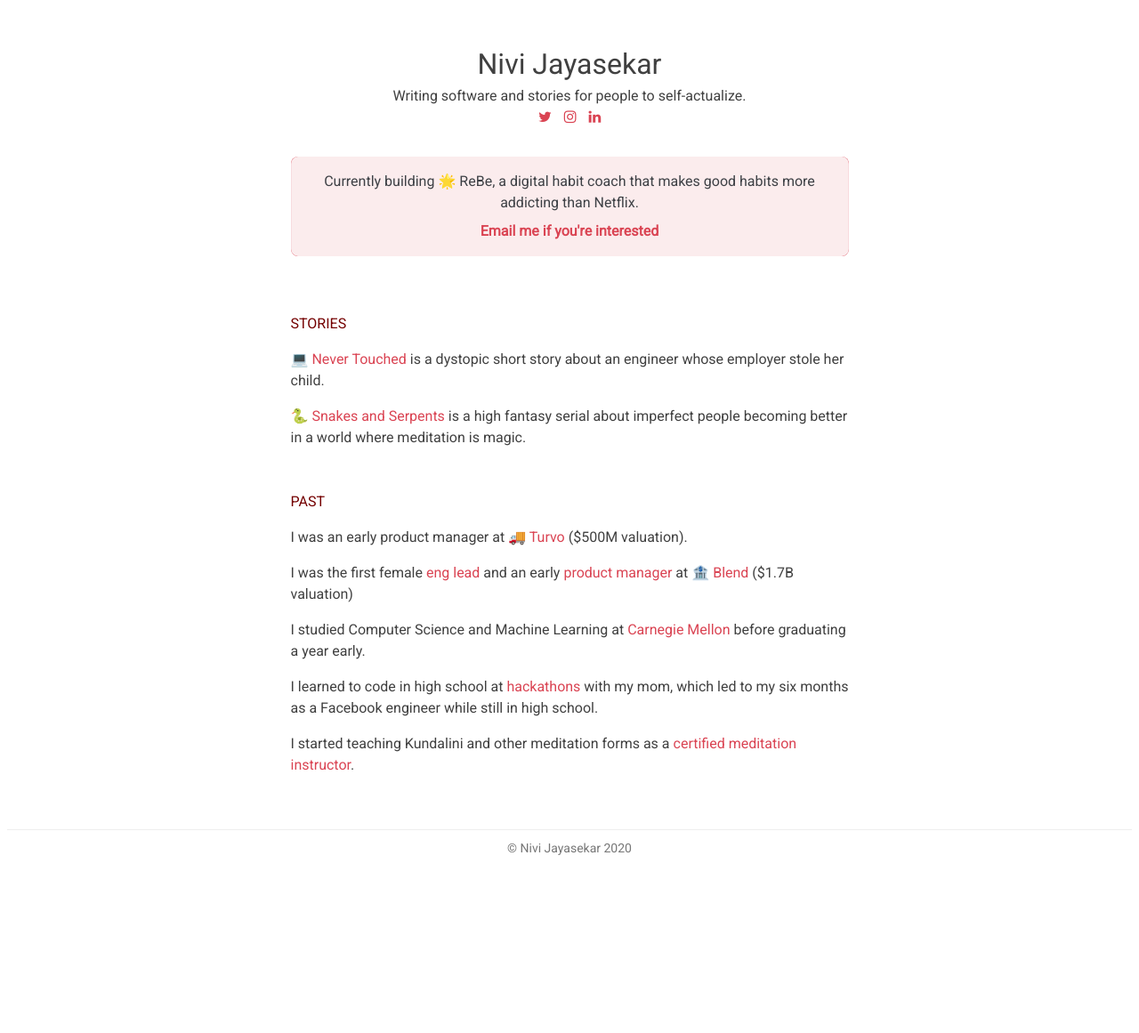
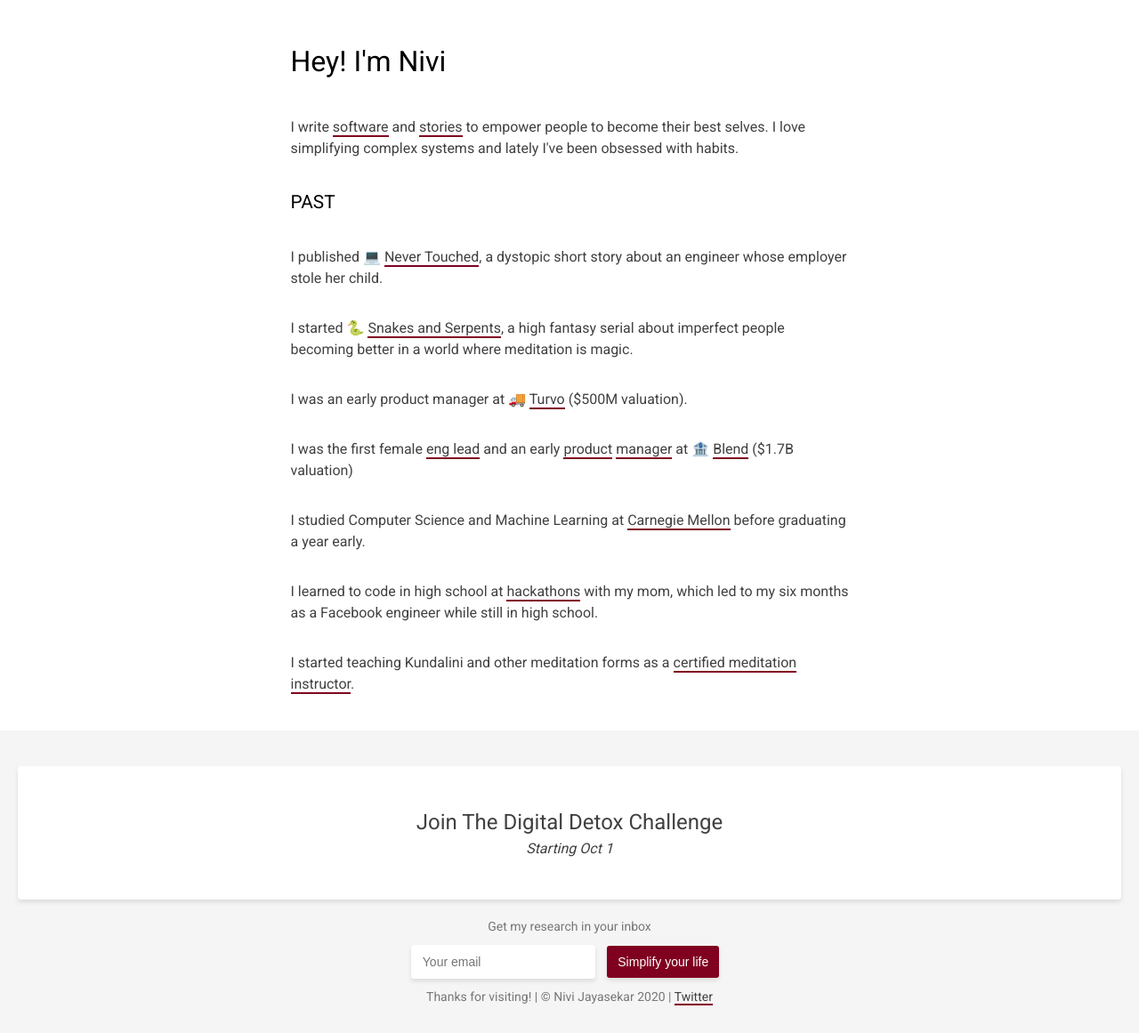
Before and after one commit to nivivive/heynivi, a Jekyll site: the page built from index.html, in a window 1280 px wide. Shown: the whole page at 89% size. Built offline with Jekyll 4.4.1, drawn with Linux system fonts in a browser that asks for light colours; nearby versions of some CDN libraries; the list of posts is cut into pages by our own code; before the commit the page ends 974 px from its top, so only the background shows below that.

Commit message:
About me, Article, and Footer styling

```diff
--- a/css/main.css
+++ b/css/main.css
@@ -1,122 +1,19 @@
-.main {
-  display: flex;
-  flex-direction: column;
-  align-items: center;
+html {
+  box-sizing: border-box;
 }
 
-.center {
-  display: inline-block;
-  max-width: 675px;
-  margin: auto;
-  padding: 1.5em;
+*, *:before, *:after {
+  box-sizing: inherit;
 }
 
-.header {
-  width: 100%;
-  margin-bottom: -10px;
-  display: inline-block;
-  margin-top: 1em;
-  text-align: center;
-}
-
-.header-pic {
-  border-radius: 9999px;
-  float: left;
-  margin-right: 30px;
-}
-
-.header-text {
-  font-size: 2em;
-  font-weight: 400;
-}
-
-.header-subtitle {
-  display: inline;
-  margin-top: 1em;
-}
-
-.social {
-  flex-direction: row;
-}
-
-.social-link {
-  padding-right: 5px;
-  padding-left: 5px;
-}
-
-.social-link:hover {
-  text-decoration: none;
-}
-
-.group {
-  width: 100%;
-  margin-top: 32px;
-  display: inline-block;
-}
-
-.group-header {
-  text-transform: uppercase;
-  margin-bottom: 8px;
-  color: #740000;
-}
-
-.item {
-  margin-top: 16px;
-  margin-bottom: 16px;
-}
-
-.cta {
-  margin-top: 2em;
-  margin-bottom: 2em;
-  padding: 16px 16px;
-  box-shadow: inset 0 0 0 0.1px #DA4453;
-  background-color: rgba(218, 68, 83, 0.1);
-  border-radius: 8px;
-  color: #3d4045;
-  text-align: center;
-}
-
-.cta a {
-  text-decoration: none;
-  display: block;
-  font-weight: 600;
-  margin-top: 8px;
-}
-
-.footer {
-  margin-top: 20px;
-  width: 100%;
-}
-
-.copyright {
-  color: #777;
-  font-size: 14px;
-  text-align: center;
-  margin-top: 10px;
-  margin-bottom: 10px;
-}
-a {
-  color: #DA4453;
-  text-decoration: none;
-  background-color: transparent;
-}
-
-a:hover {
-  color: #8E0007;
-  text-decoration: underline;
-}
-
-hr {
+html, body {
+  height: 100%;
   margin: 0;
-  height: 0;
-  border: 0;
-  border-top: 1px solid #eee;
-  -webkit-box-sizing: content-box;
-     -moz-box-sizing: content-box;
-          box-sizing: content-box;
 }
 
 body {
+  display: flex;
+  flex-direction: column;
   font-family: "Roboto";
   background-color: #fff;
   color: #404040;
@@ -128,6 +25,155 @@
   -moz-osx-font-smoothing: grayscale;
 }
 
-*, ::after, ::before {
-  box-sizing: border-box;
+.main {
+  display: flex;
+  flex: 1 0 auto;
+  flex-direction: column;
+  align-items: center;
+  max-width: 675px;
+  margin: auto;
+  padding: 1.5em;
 }
+
+h1 {
+  width: 100%;
+  font-size: 2em;
+  font-weight: 500;
+  color: #000;
+}
+
+h2 {
+  width: 100%;
+  text-transform: uppercase;
+  font-size: 1.3em;
+  font-weight: 500;
+  color: #000;
+}
+
+h3 {
+  width: 100%;
+  font-style: italic;
+  font-size: 1em;
+  font-weight: 500;
+  color: #000;
+}
+
+a {
+  color: #404040;
+  text-decoration: none;
+  border-bottom: 2px solid #800020;
+  -webkit-transition: all .3s linear;
+  -moz-transition: all .3s linear;
+  -ms-transition: all .3s linear;
+  -o-transition: all .3s linear;
+  transition: all .3s linear;
+}
+
+a:hover {
+  color: #800020;
+}
+
+input[type=text] {
+  padding: 10px 12px;
+  border: #fff 1px solid;
+  border-radius: 3px;
+  font-size: 1em;
+  -webkit-box-shadow: 0 3px 5px 0 rgba(0,0,0,0.1);
+  -moz-box-shadow: 0 3px 5px 0 rgba(0,0,0,0.1);
+  box-shadow: 0 3px 5px 0 rgba(0,0,0,0.1);
+  -webkit-transition: all .3s linear;
+  -moz-transition: all .3s linear;
+  -ms-transition: all .3s linear;
+  -o-transition: all .3s linear;
+  transition: all .3s linear;
+}
+
+button {
+  padding: 10px 12px;
+  margin: 0 10px;
+  border: 0;
+  border-radius: 3px;
+  font-size: 1em;
+  background: #800020;
+  color: #fff;
+  cursor: pointer;
+  -webkit-box-shadow: 0 3px 5px 0 rgba(0,0,0,0.1);
+  -moz-box-shadow: 0 3px 5px 0 rgba(0,0,0,0.1);
+  box-shadow: 0 3px 5px 0 rgba(0,0,0,0.1);
+  -webkit-transition: all .3s linear;
+  -moz-transition: all .3s linear;
+  -ms-transition: all .3s linear;
+  -o-transition: all .3s linear;
+  transition: all .3s linear;
+}
+
+input[type=text]:focus, button:focus {
+  outline: none !important;
+  box-shadow: 0 30px 50px 0 rgba(0,0,0,0.1);
+  -webkit-box-shadow: 0 30px 50px 0 rgba(0,0,0,0.1);
+  -moz-box-shadow: 0 30px 50px 0 rgba(0,0,0,0.1);
+}
+
+.products {
+  margin: 20px;
+}
+
+.product-item {
+  background: #fff;
+  padding: 45px 30px;
+  margin: 10px 0;
+  font-size: 1em;
+  -webkit-box-shadow: 0 3px 5px 0 rgba(0,0,0,.1);
+  -moz-box-shadow: 0 3px 5px 0 rgba(0,0,0,.1);
+  box-shadow: 0 3px 5px 0 rgba(0,0,0,.1);
+  -webkit-transition: all .3s linear;
+  -moz-transition: all .3s linear;
+  -ms-transition: all .3s linear;
+  -o-transition: all .3s linear;
+  transition: all .3s linear;
+  -webkit-border-radius: 4px;
+  -moz-border-radius: 4px;
+  border-radius: 4px;
+  min-height: 8em;
+  min-width: 16em;
+  display: flex;
+  flex-direction: column;
+  align-items: center;
+  justify-content: space-between;
+}
+
+.product-item:hover {
+  -webkit-box-shadow: 0 30px 50px 0 rgba(0,0,0,.1);
+  -moz-box-shadow: 0 30px 50px 0 rgba(0,0,0,.1);
+  box-shadow: 0 30px 50px 0 rgba(0,0,0,.1);
+  cursor: pointer;
+}
+
+.product-title {
+  text-transform: capitalize;
+  font-size: 1.5em;
+}
+
+.product-details {
+  font-style: italic;
+}
+
+.text {
+  width: 100%;
+  margin-top: 16px;
+  margin-bottom: 16px;
+}
+
+.footer {
+  flex-shrink: 0;
+  background: #f5f5f5;
+  padding: 20px 0;
+  width: 100%;
+}
+
+.footer-item {
+  color: #777;
+  font-size: 14px;
+  text-align: center;
+  margin: 10px 0;
+}
--- a/index.html
+++ b/index.html
@@ -4,61 +4,55 @@
 ---
 
 <div class="main">
-  <div class="center">
-    <div class="header">
-      <div class="header-text">Nivi Jayasekar</div>
-      <div class="header-subtitle">Writing software and stories for people to self-actualize.</div>
-      <div class="social">
-        {% for social in site.data.social %}
-        <a class="social-link" href="{{social.url}}/{{social.username}}"
-            <span class="fa-sm">
-                <i class="fa fa-{{social.id}}"></i>
-            </span>
-        </a>
-        {% endfor %}
+  <h1>
+    Hey! I'm Nivi
+  </h1>
+  <div class="text">
+    I write <a href="https://getrebe.com" target="_blank">software</a> and <a href="https://forgefiction.com/book/quarantinefiction---fictional-stories-143mwz/read/restart-3vc9VT">stories</a> to empower people to become their best selves. I love simplifying complex systems and lately I've been obsessed with habits.
   </div>
+  <h2>
+    Past
+  </h2>
+  <div class="text">
+    I published 💻 <a href="https://forgefiction.com/book/quarantinefiction---fictional-stories-143mwz/read/restart-3vc9VT">Never Touched</a>, a dystopic short story about an engineer whose employer stole her child.
   </div>
-    <div class="cta">
-      Currently building 🌟 ReBe, a digital habit coach that makes good habits more addicting than Netflix.
-      <a href="mailto:jnive05@gmail.com">Email me if you're interested</a>
+  <div class="text">
+    I started 🐍 <a href="https://www.wattpad.com/story/231486035-snakes-serpents">Snakes and Serpents</a>, a high fantasy serial about imperfect people becoming better in a world where meditation is magic.
   </div>
-    <div class="group">
-      <div class="group-header">
-        Stories
-      </div>
-      <div class="item">
-        💻 <a href="https://forgefiction.com/book/quarantinefiction---fictional-stories-143mwz/read/restart-3vc9VT">Never Touched</a> is a dystopic short story about an engineer whose employer stole her child.
-      </div>
-      <div class="item">
-        🐍 <a href="https://www.wattpad.com/story/231486035-snakes-serpents">Snakes and Serpents</a> is a high fantasy serial about imperfect people becoming better in a world where meditation is magic.
-      </div>
-    </div>
-    <div class="group">
-      <div class="group-header">
-        Past
-      </div>
-      <div class="item">
+  <div class="text">
     I was an early product manager at 🚚 <a href="https://www.turvo.com">Turvo</a> ($500M valuation).
   </div>
-      <div class="item">
-        I was the first female <a href="https://www.linkedin.com/pulse/blendblockparty-fueling-fintech-innovation-nivi-jayasekar/">eng lead</a> and an early <a href="https://www.forbes.com/sites/samanthasharf/2018/04/17/in-fight-to-make-mortgages-more-nimble-blend-bets-on-partners/">product <a href="https://www.nationalmortgagenews.com/news/can-blend-labs-ellie-mae-get-more-electronic-signatures-on-mortgage-docs">manager</a> at 🏦 <a href="https://www.blend.com">Blend</a> ($1.7B valuation)
+  <div class="text">
+    I was the first female <a href="https://www.linkedin.com/pulse/blendblockparty-fueling-fintech-innovation-nivi-jayasekar/">eng lead</a> and an early <a href="https://www.forbes.com/sites/samanthasharf/2018/04/17/in-fight-to-make-mortgages-more-nimble-blend-bets-on-partners/">product</a> <a href="https://www.nationalmortgagenews.com/news/can-blend-labs-ellie-mae-get-more-electronic-signatures-on-mortgage-docs">manager</a> at 🏦 <a href="https://www.blend.com">Blend</a> ($1.7B valuation)
   </div>
-      <div class="item">
+  <div class="text">
     I studied Computer Science and Machine Learning at <a href="https://cmu.edu">Carnegie Mellon</a> before graduating a year early.
   </div>
-      <div class="item">
+  <div class="text">
     I learned to code in high school at <a href="https://www.businessinsider.com/nive-jayasekar-facebook-hackathon-2012-6">hackathons</a> with my mom, which led to my six months as a Facebook engineer while still in high school.
   </div>
-      <div class="item">
+  <div class="text">
     I started teaching Kundalini and other meditation forms as a <a href="https://www.skyusa.org/">certified meditation instructor</a>.
   </div>
 </div>
+<div class="footer">
+  <div class="products">
+    <div class="product-item">
+      <div class="product-title">Join the digital detox challenge</div>
+      <div class="product-details">Starting Oct 1</div>
     </div>
   </div>
-  <div class="footer">
-    <hr>
-    <div class="copyright">
-      &copy; {{ site.copyright_name }} {{ site.time | date: '%Y' }}
+  <div class="footer-item">
+    Get my research in your inbox
+  </div>
+  <div class="footer-item">
+    <input type="text" placeholder="Your email" />
+    <button type="submit">Simplify your life</button>
+  </div>
+  <div class="footer-item">
+    Thanks for visiting!
+    | &copy; {{ site.copyright_name }} {{ site.time | date: '%Y' }}
+    | <a href="https://twitter.com/nivivive">Twitter</a>
   </div>
 </div>
 </div>
```
Lines whose indentation alone changed are shown as unchanged.
